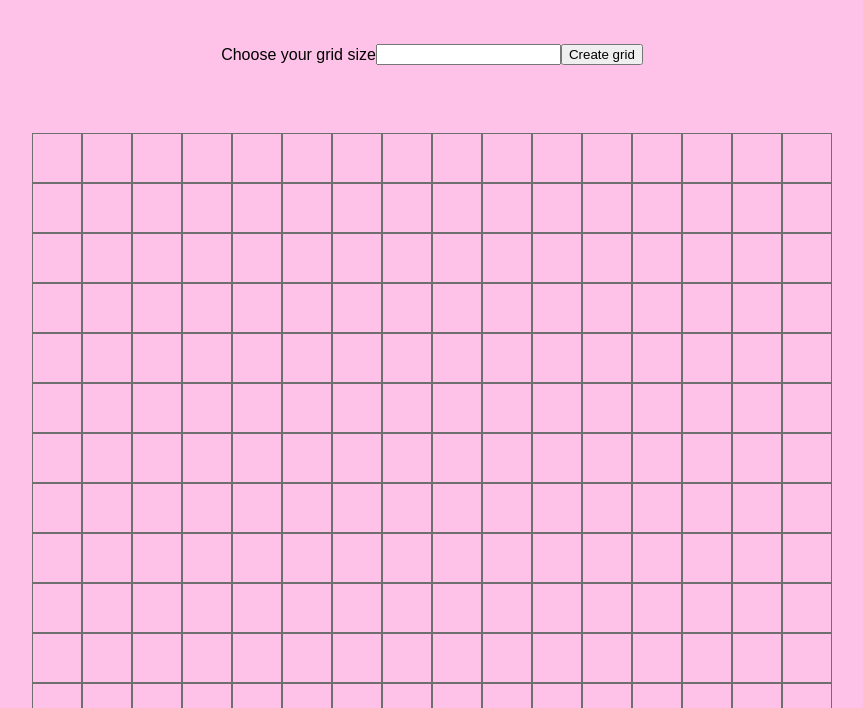
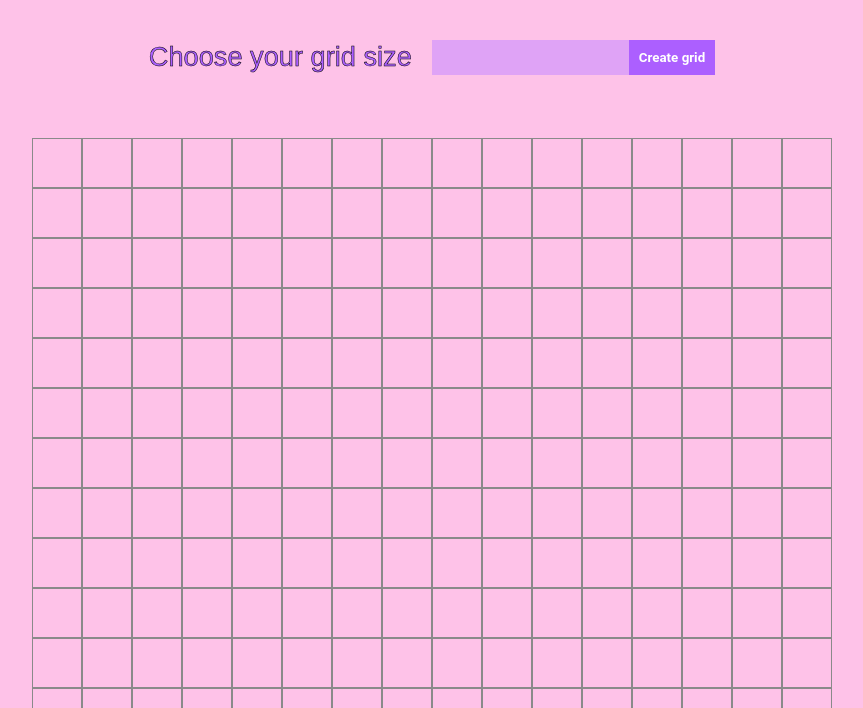
Before and after one commit to mluciainglese/TOPetchasketch, a plain HTML site: page index.html in a window 1280 px wide. Shown: the part 92-800 px from the top of the page, without its empty margins (208-1071 px from the left). Drawn offline with Linux system fonts and the light colour scheme.

Commit message:
finish styling

```diff
--- a/css/style.css
+++ b/css/style.css
@@ -32,15 +32,36 @@
   }
 
   .input-field {
-    font-family: sans-serif;
+    font-family: "Koulen", sans-serif;
+    color:rgb(172, 95, 255);
+    -webkit-text-stroke: 0.5px black;
+    font-size: 1.7rem;
     display: flex;
     justify-content: center;
     align-items: center;
     margin-bottom: 5%;
-    height: 30px;
+    height: 35px;
   }
 
+  p {
+    margin-right: 20px;
+  }
 
+  button {
+    background-color: rgb(172, 95, 255);
+    font-weight: bold;
+    border: none;
+    font-family: "Roboto", sans-serif;
+    color: white;
+    -webkit-text-stroke: 0px;
+    padding: 10px;
+  }
+
+  input {
+    padding: 10px;
+    border: none;
+    background-color: rgba(205, 145, 255, 0.624);
+  }
 
   .gridContainer {
     display: flex;
@@ -51,5 +72,5 @@
   }
 
   .square {
-    border: 0.5px solid rgb(111, 111, 111);
+    border: 0.5px solid rgb(138, 138, 138);
   }
```
